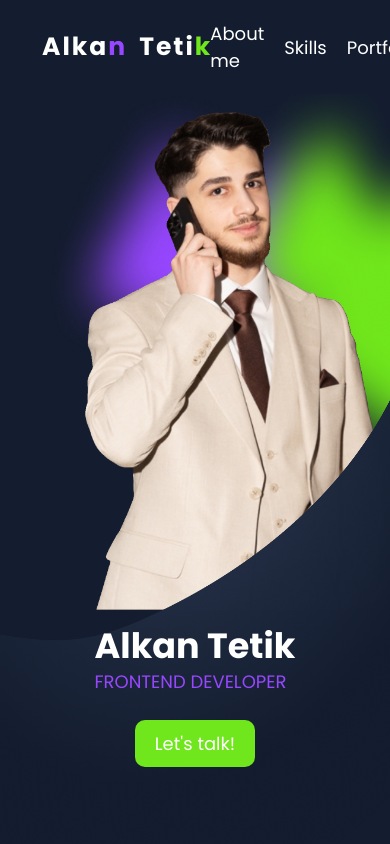
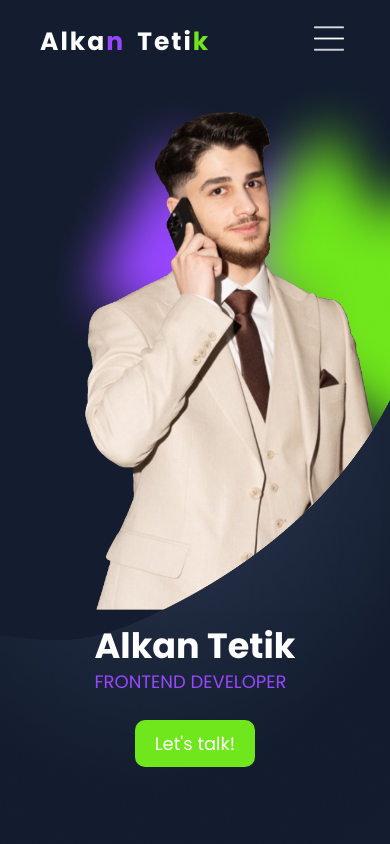
Before and after one commit to AlkanTetik/Portfolio, an Angular app: page / in a window 390 px wide. Shown: the top 844 px of the page. Built offline with nearby package versions, Linux system fonts and the light colour scheme; a web font is replaced by a local one.

Commit message:
Started with the responsivness of the header section and completed

```diff
--- a/src/app/header/header.component.html
+++ b/src/app/header/header.component.html
@@ -1,23 +1,19 @@
 <section>
   <div class="nav_name">
-        <div></div>
-        <p>A</p>
-        <p>l</p>
-        <p>k</p>
-        <p>a</p>
-        <p style="color: #9747FF; ">n</p>
-        <br>
-        <p style="padding-left: 10px;">T</p>
-        <p>e</p>
-        <p>t</p>
-        <p>i</p>
-        <p style="color: #70E61C;">k</p>
+    <p>A</p><p>l</p><p>k</p><p>a</p><p style="color: #9747FF;">n</p><br>
+    <p style="padding-left: 10px;">T</p><p>e</p><p>t</p><p>i</p><p style="color: #70E61C;">k</p>
   </div>
-    <div class="navbar">
+
+  <!-- Burger Button -->
+  <button class="menu-toggle" (click)="toggleMenu()"><img src="../../assets/burgermenu.png" alt=""></button>
+
+  <!-- Navigation + Übersetzung -->
+  <div class="navbar" [class.open]="isMenuOpen">
     <div>
-            <a href="#aboutme">About me</a>
-            <a href="#skills">Skills</a>
-            <a href="#portfolio">Portfolio</a>
+      <a href="#aboutme" (click)="closeMenu()">About me</a>
+      <a href="#skills" (click)="closeMenu()">Skills</a>
+      <a href="#portfolio" (click)="closeMenu()">Portfolio</a>
+      <a href="#contact" class="nav_contact" (click)="closeMenu()">Contact</a>
     </div>
     <div class="navbar_translation">
       <button class="de_translate">DE</button>
--- a/src/app/header/header.component.scss
+++ b/src/app/header/header.component.scss
@@ -10,6 +10,17 @@ section {
     right: 0;
     z-index: 4;
 }
+
+.menu-toggle {
+    display: none;
+    font-size: 28px;
+    background: none;
+    border: none;
+    color: white;
+    cursor: pointer;
+    z-index: 5;
+}
+
 
 .navbar {
     display: flex;
@@ -77,7 +88,24 @@ section {
     gap: 2px;
 }
 
-@media screen and (max-width: 1000px) {
+.nav_contact {
+    display: none;
+}
+
+@media (max-width: 1150px) {
+    section {
+        padding: 30px 50px;
+    }
+
+    .navbar {
+
+        >.navbar_translation {
+            margin-left: 0;
+        }
+    }
+}
+
+@media screen and (max-width: 985px) {
     section {
         padding: 20px 40px;
     }
@@ -88,10 +116,63 @@ section {
         >div {
             font-size: 18px;
         }
+
+        >.navbar_translation {
+
+            >.de_translate,
+            .en_translate {
+                font-size: 14px;
+            }
+        }
+    }
+
+    .nav_contact {
+        display: block;
     }
 
     .nav_name {
         font-size: 25px;
     }
 
+    .menu-toggle {
+        display: block;
+
+        >img {
+            width: 30px;
+            height: 25px;
+        }
+    }
+
+    .navbar {
+        flex-direction: column;
+        position: absolute;
+        top: 80px;
+        right: 0;
+        background-color: #525369;
+        width: 100%;
+        display: none;
+        height: 100vh;
+        justify-content: center;
+
+        &.open {
+            display: flex;
+        }
+
+        >div {
+            flex-direction: column;
+            align-items: center;
+            justify-content: center;
+
+            >a {
+                padding: 10px 0;
+            }
+        }
+
+        >.navbar_translation {
+            margin-left: 0;
+            margin-top: 10px;
+            flex-direction: row;
+            gap: 5px;
+        }
+    }
 }
--- a/src/app/header/header.component.ts
+++ b/src/app/header/header.component.ts
@@ -8,4 +8,13 @@ import { Component } from '@angular/core';
 })
 export class HeaderComponent {
 
+  isMenuOpen = false;
+
+  toggleMenu() {
+    this.isMenuOpen = !this.isMenuOpen;
+  }
+
+  closeMenu() {
+    this.isMenuOpen = false;
+  }
 }
```
Also changed, not shown: src/assets/burgermenu.png (added). Lines whose indentation alone changed are shown as unchanged.
